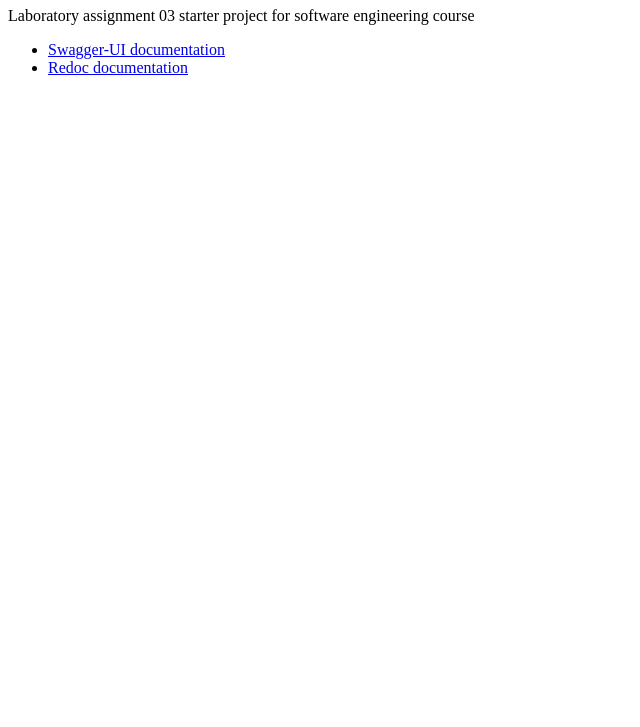
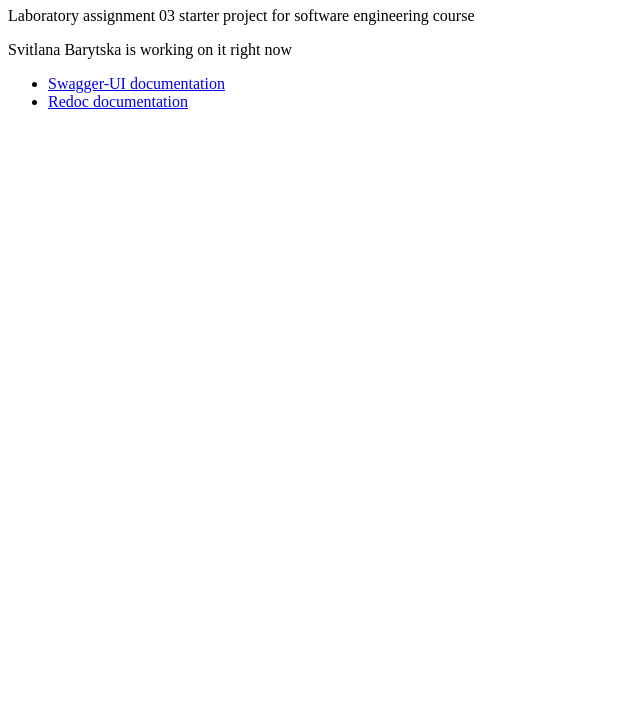
Before and after one commit to svitbar/sdm-lab-3, a plain HTML site: page python/build/index.html in a window 1280 px wide. Shown: the part 73-800 px from the top of the page, without its empty margins (0-640 px from the left). Drawn offline with Linux system fonts and the light colour scheme.

Commit message:
Add changes to project

```diff
--- a/python/build/index.html
+++ b/python/build/index.html
@@ -7,6 +7,7 @@
     <body>
         <h1>Spaceship</h1>
         <p>Laboratory assignment 03 starter project for software engineering course</p>
+        <p>Svitlana Barytska is working on it right now</p>
         <ul>
             <li><a href='docs'>Swagger-UI documentation</a></li>
             <li><a href='redoc'>Redoc documentation</a></li>
```
